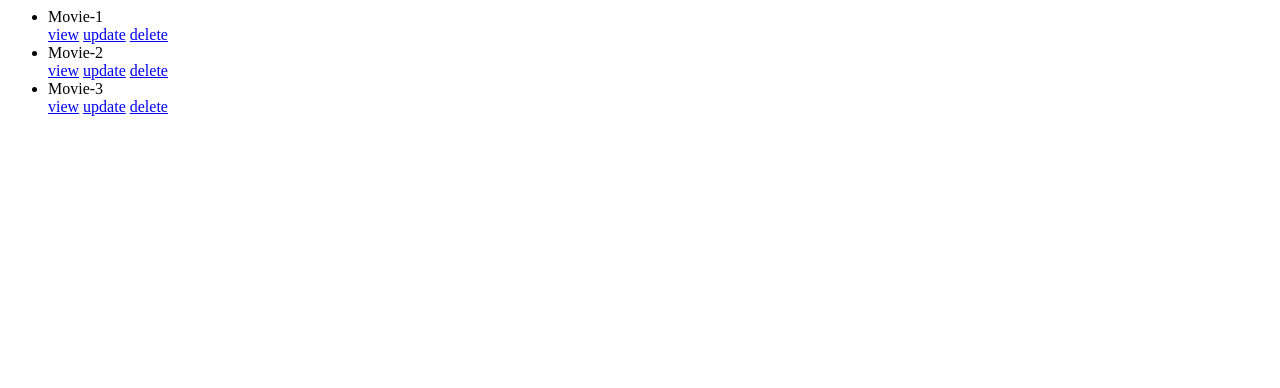
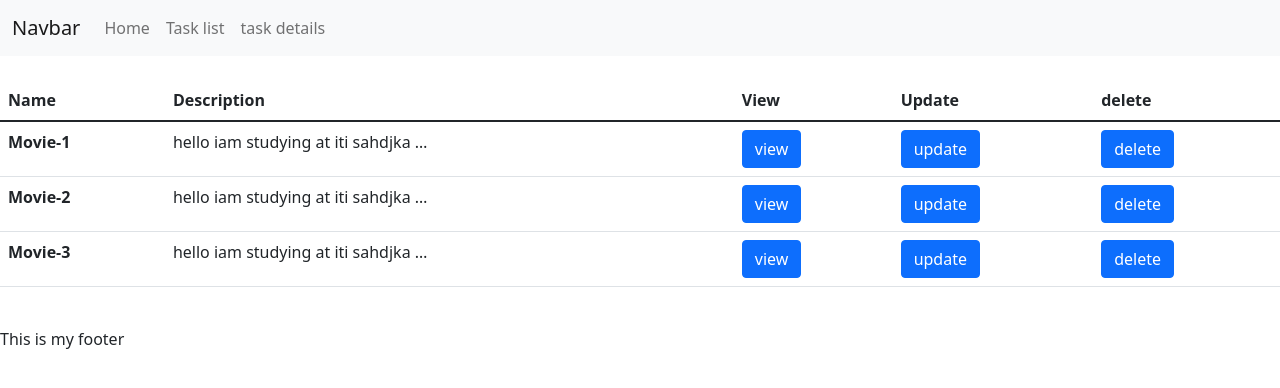
Before and after one commit to IsraaGayar/netflix, a Django app: page /tasklist in a window 1280 px wide. Shown: the top 388 px of the page. Run offline with Django 3.2, Linux system fonts and the light colour scheme.

Commit message:
my second commit

```diff
--- a/movies/templates/movies/taskslist.html
+++ b/movies/templates/movies/taskslist.html
@@ -1,21 +1,31 @@
-<html>
-    <head>
+{% extends 'movies/base_layout.html' %}
 
-    </head>
-    <body>
-<!--        <h1> Tasks Details {{taskId}} </h1>-->
-<!--         <h1> Tasks Details {{taskName}} </h1>-->
-<!--         <h1> Tasks Details {{taskDescription}} </h1>-->
-        <ul>
-            {% for movie in tasklist %}
-                <li>{{ movie.name }}</li>
-                <a href="{% url 'taskdetails' movie.id %}"> view</a>
-                <a href="{% url 'taskupdate' movie.id %}"> update</a>
-                <a href="{% url 'taskdelete' movie.id %}"> delete</a>
+<!--{% block title %} task details {% endblock %}-->
+{% block mainblock %}
+
+        <table class="table">
+          <thead>
+            <tr>
+              <th scope="col">Name</th>
+              <th scope="col">Description</th>
+              <th scope="col">View</th>
+              <th scope="col">Update</th>
+              <th scope="col">delete</th>
+            </tr>
+          </thead>
+          <tbody>
+          {% for movie in tasklist %}
+            <tr>
+              <th scope="row">{{ movie.name }}</th>
+              <td>{{ movie.description  | truncatewords:6 }}</td>
+              <td><a href="{% url 'taskdetails' movie.id %}" class="btn btn-primary"> view</a></td>
+              <td><a href="{% url 'taskupdate' movie.id %}" class="btn btn-primary" > update</a></td>
+              <td><a href="{% url 'taskdelete' movie.id %}" class="btn btn-primary"> delete</a></td>
+            </tr>
 
             {% empty %}
-                 <li>Sorry, no movies in this list.</li>
+                 <tr>Sorry, no movies in this list.</tr>
             {% endfor %}
-        </ul>
-    </body>
-</html>
+          </tbody>
+        </table>
+{% endblock %}
--- a/templates/movies/base_layout.html
+++ b/templates/movies/base_layout.html
@@ -14,21 +14,14 @@
             integrity="sha384-ka7Sk0Gln4gmtz2MlQnikT1wXgYsOg+OMhuP+IlRH9sENBO0LRn5q+8nbTov4+1p"
             crossorigin="anonymous"></script>
 </head>
-<body>
-{% include 'main/header.html' %}
+    <body>
+        {% include 'movies/header.html' %}<br>
+         {% block mainblock %}
 
-<a href="{% url 'todo:index' %}">TODO INDEX</a>
-<br/>
-<a href="{% url 'todo:todo-list' %}">TODO LIST</a>
-<br/>
-<br/>
+            <li> You need to override block main-content</li>
 
-{% block main-content %}
-<li> You need to override block main-content </li>
-{% endblock %}
-
-<br/>
-
-{% include 'main/footer.html' %}
-</body>
+        {% endblock %}
+        <br>
+        {% include 'movies/footer.html' %}
+    </body>
 </html>
--- a/templates/movies/header.html
+++ b/templates/movies/header.html
@@ -1,3 +1,18 @@
 <header>
-    <h1> This is my header </h1>
+    <nav class="navbar navbar-expand-lg navbar-light bg-light">
+      <div class="container-fluid">
+        <a class="navbar-brand" href="#">Navbar</a>
+        <button class="navbar-toggler" type="button" data-bs-toggle="collapse" data-bs-target="#navbarNavAltMarkup" aria-controls="navbarNavAltMarkup" aria-expanded="false" aria-label="Toggle navigation">
+          <span class="navbar-toggler-icon"></span>
+        </button>
+        <div class="collapse navbar-collapse" id="navbarNavAltMarkup">
+          <div class="navbar-nav">
+            <a class="nav-link" href="/tasklist">Home</a>
+            <a class="nav-link" href="/tasklist">Task list</a>
+            <a class="nav-link" href="/task/1">task details</a>
+          </div>
+        </div>
+      </div>
+    </nav>
+
 </header>
```
Also changed, not shown: movies/templates/movies/taskdetailss.html (+37 -7 lines), movies/templates/movies/header.html (deleted), 1 other file.
